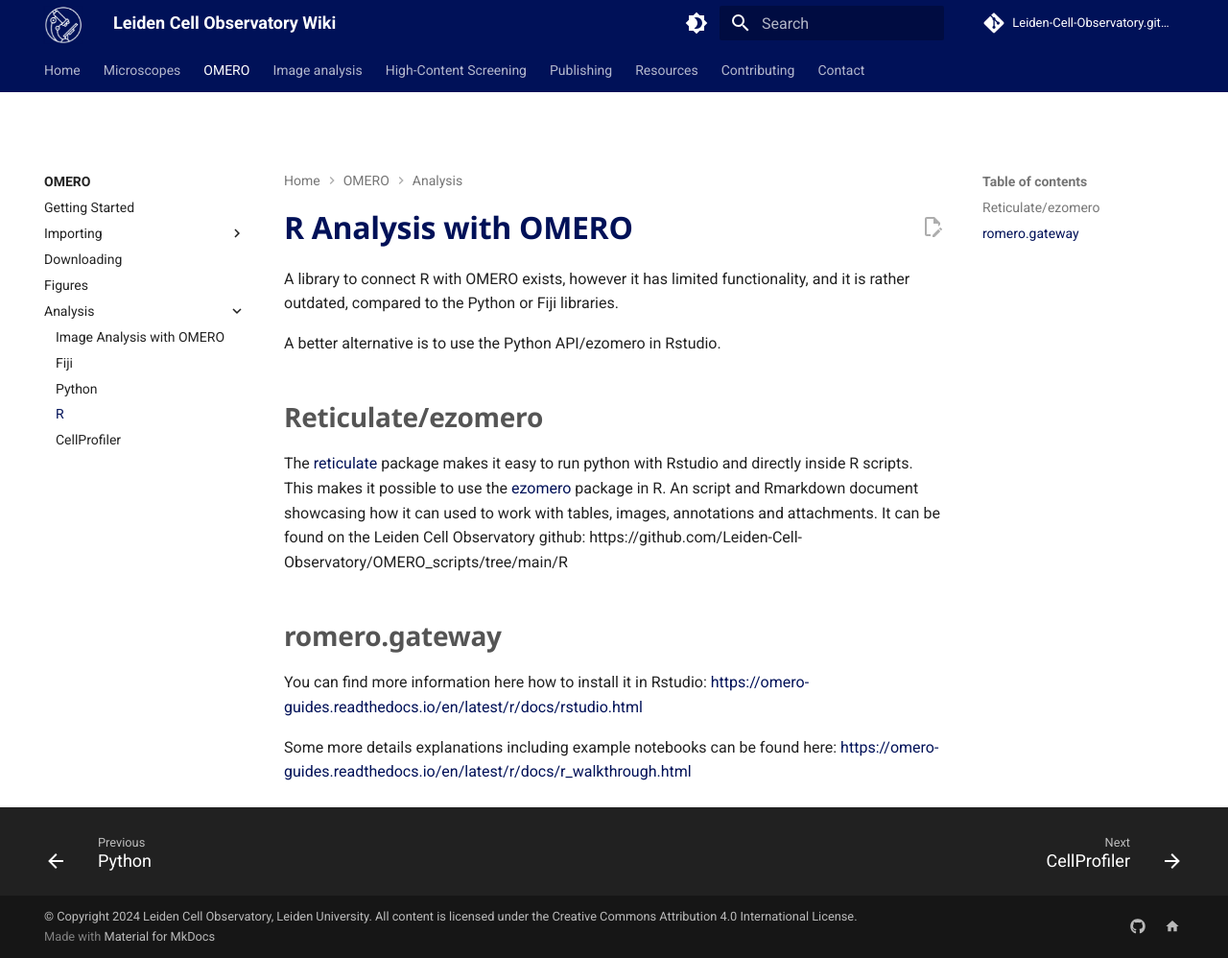
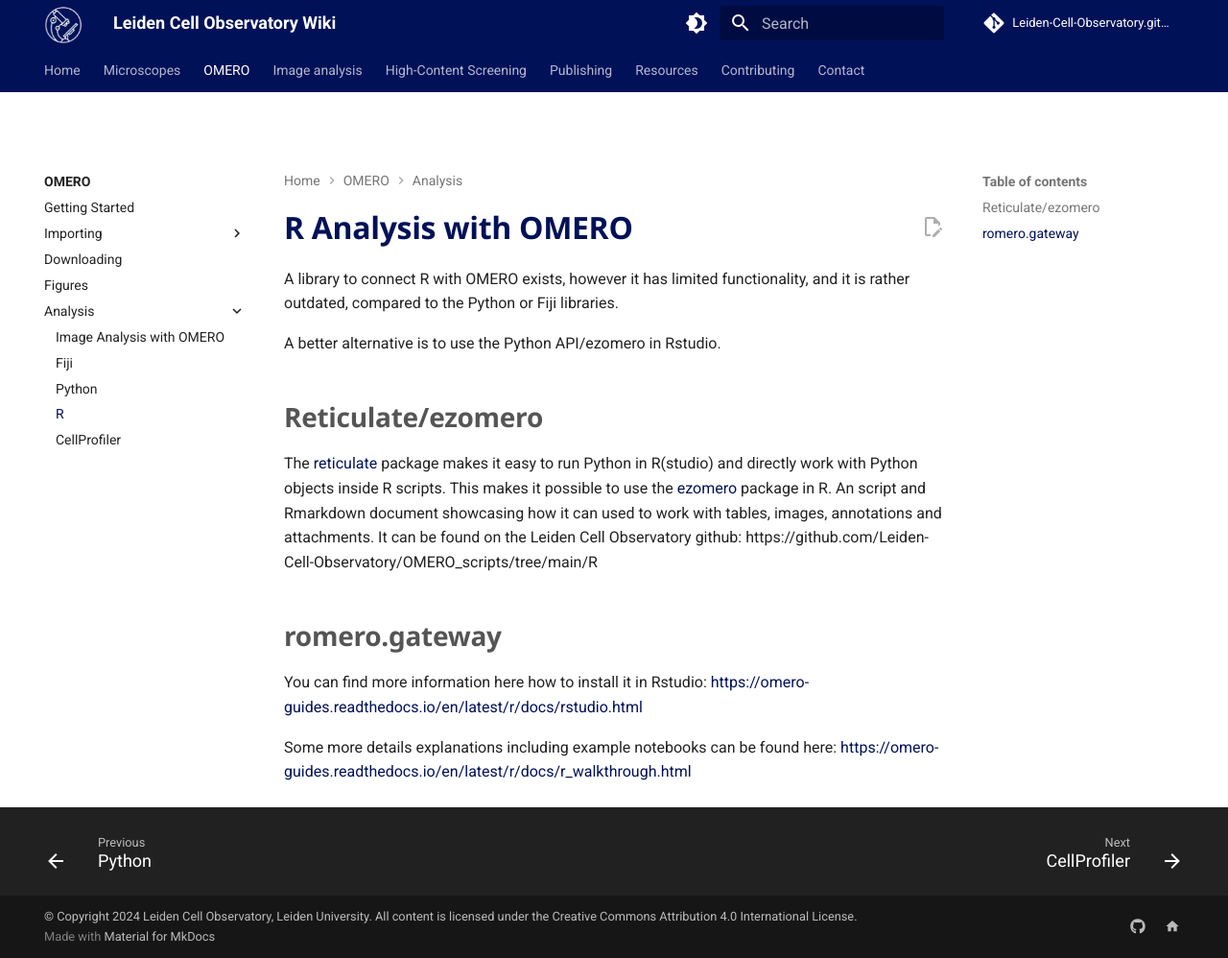
Before and after one commit to Leiden-Cell-Observatory/Leiden-Cell-Observatory.github.io, an MkDocs documentation site: the page built from docs/omero/analysis/analysis_r.md, in a window 1280 px wide and 998 px high. Shown: the whole window at 96% size. Built offline with MkDocs 1.6.1 and Material for MkDocs 9.7.7, drawn with Linux system fonts in a browser that asks for light colours; comment, search, counter and statistics services are not loaded.

Commit message:
Update analysis_r.md

```diff
--- a/docs/omero/analysis/analysis_r.md
+++ b/docs/omero/analysis/analysis_r.md
@@ -5,7 +5,7 @@
 A better alternative is to use the Python API/ezomero in Rstudio.
 
 ## Reticulate/ezomero
-The [reticulate](https://rstudio.github.io/reticulate/) package makes it easy to run python with Rstudio and directly inside R scripts.
+The [reticulate](https://rstudio.github.io/reticulate/) package makes it easy to run Python in R(studio) and directly work with Python objects inside R scripts.
 This makes it possible to use the [ezomero](https://thejacksonlaboratory.github.io/ezomero/ezomero.html) package in R.
 An script and Rmarkdown document showcasing how it can used to work with tables, images, annotations and attachments.
 It can be found on the Leiden Cell Observatory github: https://github.com/Leiden-Cell-Observatory/OMERO_scripts/tree/main/R
```
